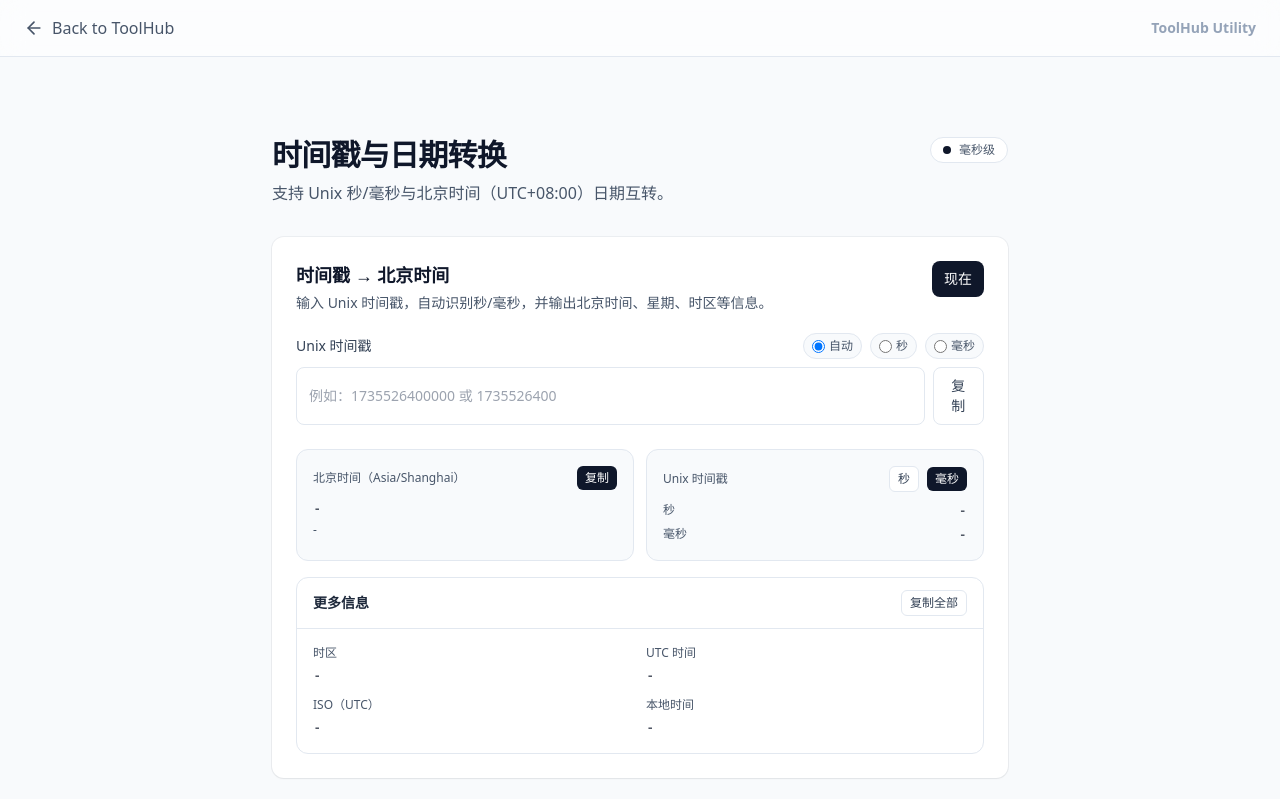
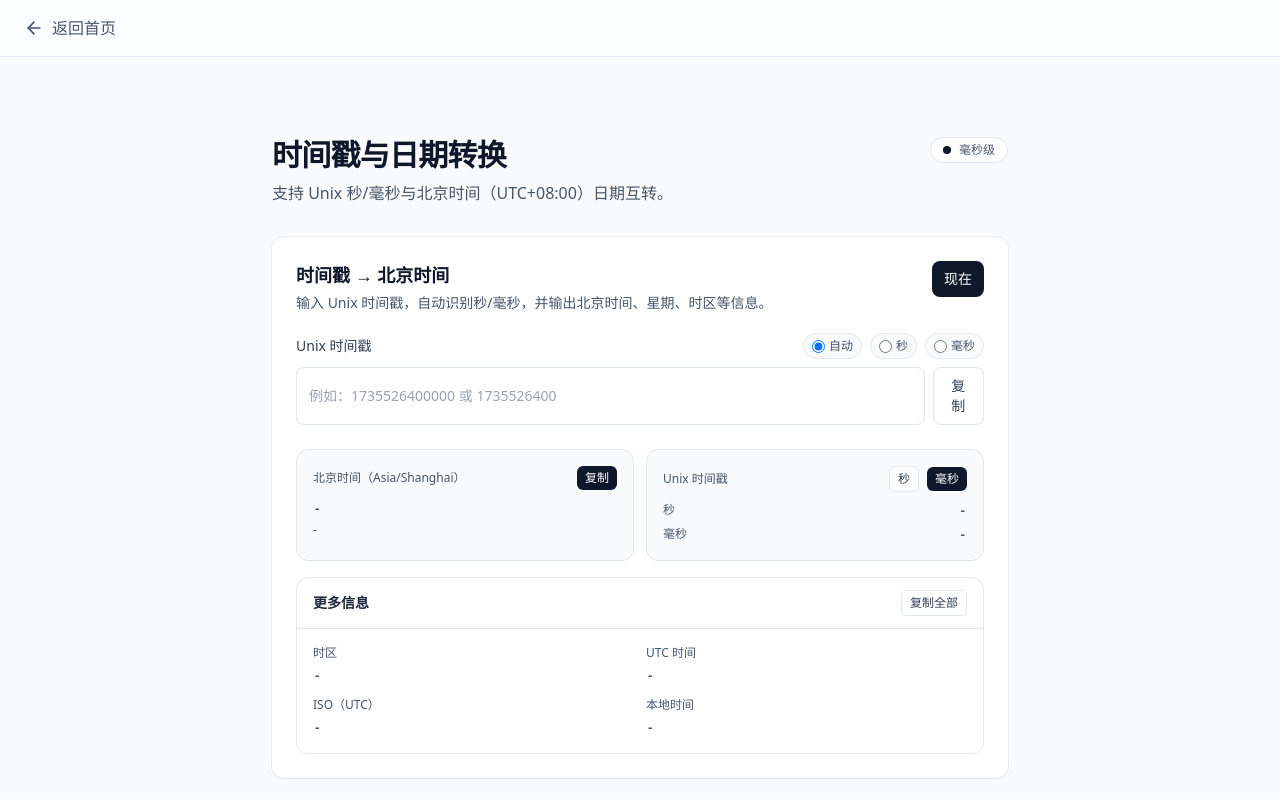
Before and after one commit to uXAi2046/toolhub, a plain HTML site: page timestamp-date.html in a window 1280 px wide. Shown: the top 799 px of the page. Drawn offline with nearby package versions, Linux system fonts and the light colour scheme.

```diff
--- a/timestamp-date.html
+++ b/timestamp-date.html
@@ -11,9 +11,9 @@
   <nav class="flex items-center justify-between px-6 py-4 mb-8 border-b border-slate-200 bg-white/50 backdrop-blur-md sticky top-0 z-50">
     <a href="https://uxai2046.github.io/toolhub/" class="flex items-center gap-2 text-slate-600 hover:text-slate-900 transition-colors">
       <svg xmlns="http://www.w3.org/2000/svg" width="20" height="20" viewBox="0 0 24 24" fill="none" stroke="currentColor" stroke-width="2" stroke-linecap="round" stroke-linejoin="round"><path d="m12 19-7-7 7-7"/><path d="M19 12H5"/></svg>
-      <span class="font-medium">Back to ToolHub</span>
+      <span class="font-medium">返回首页</span>
     </a>
-    <div class="text-sm font-semibold text-slate-400">ToolHub Utility</div>
+    <div class="text-sm font-semibold text-slate-400"></div>
   </nav>
 
   <main class="max-w-3xl mx-auto px-4 py-12">
```
